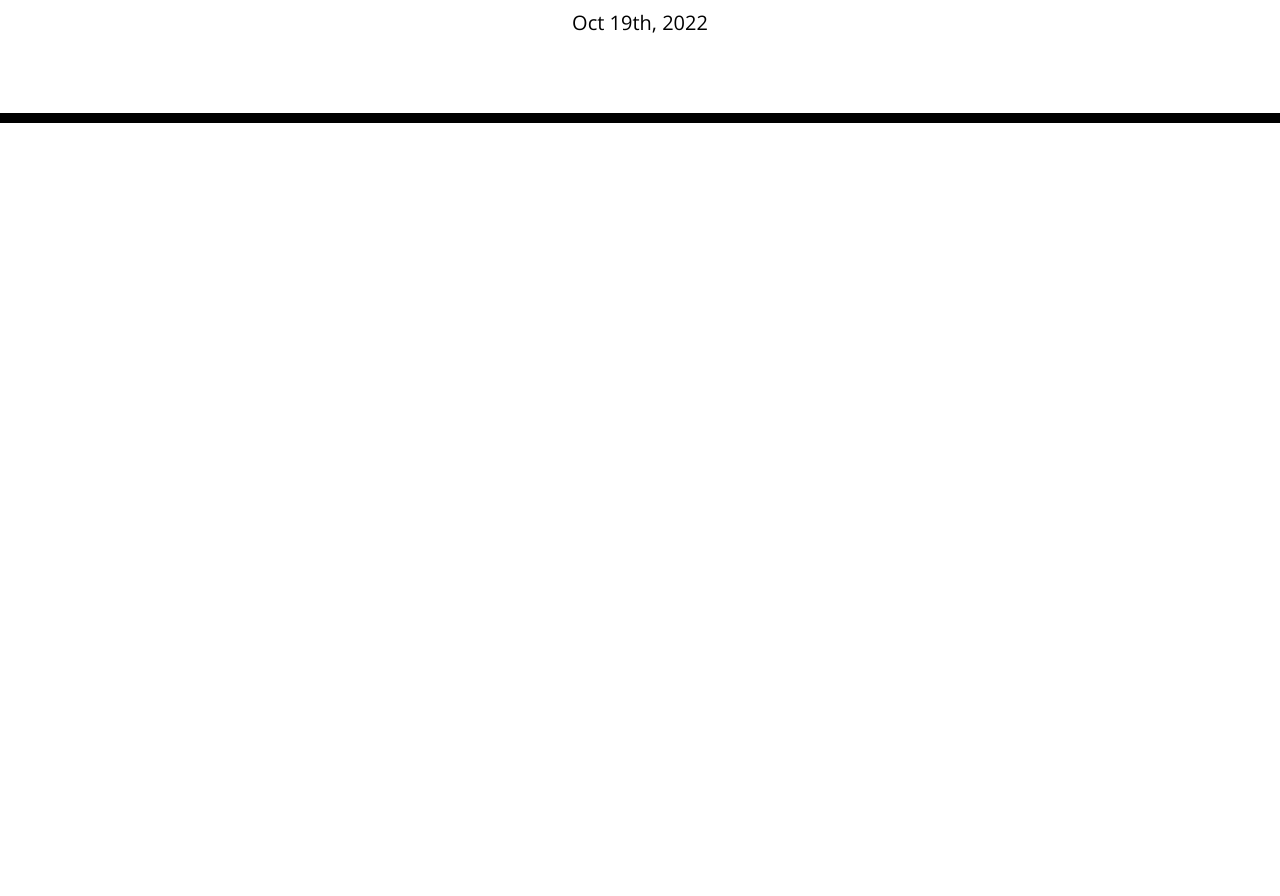
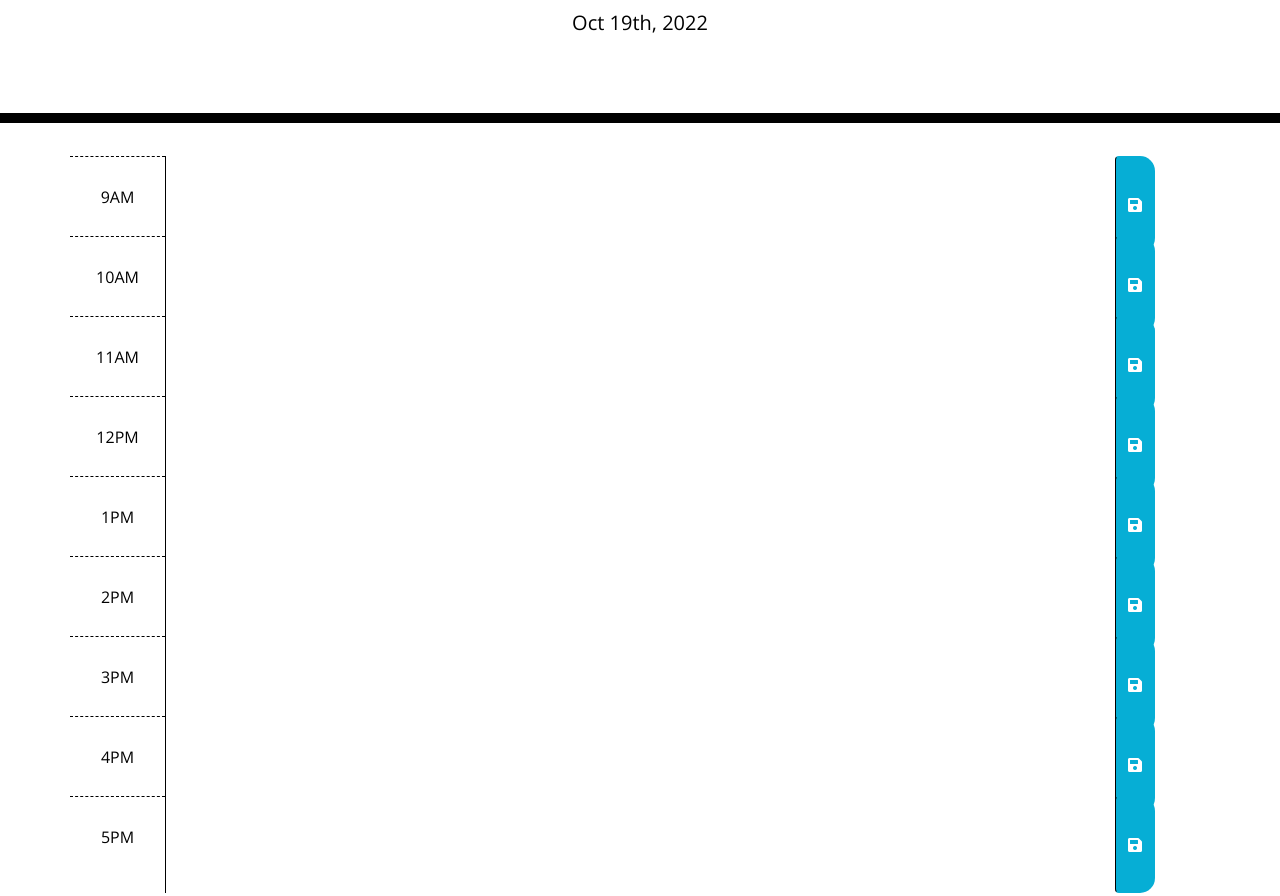
Before and after one commit to jpinto2/Work-Day-Scheduler, a plain HTML site: page index.html in a window 1280 px wide. Shown: the part 181-1077 px from the top of the page. Before the commit the page ends 800 px from the top, so only its background shows below. Drawn offline with nearby package versions, Linux system fonts and the light colour scheme.

Commit message:
index.html timeblocks

```diff
--- a/index.html
+++ b/index.html
@@ -30,6 +30,104 @@
     </header>
     <div class="container">
       <!-- Timeblocks go here -->
+      <div id="9am" class="time-block row">
+
+        <div class="col-md-1 hour">
+          <p>9AM</p>
+        </div>
+
+        <textarea class="col-md-10 description"></textarea>
+
+        <button class="btn saveBtn"><i class="fas fa-save"></i></button>
+      </div>
+
+      <div id="10am" class="time-block row">
+
+        <div class="col-md-1 hour">
+          <p>10AM</p>
+        </div>
+
+        <textarea class="col-md-10 description"></textarea>
+
+        <button class="btn saveBtn"><i class="fas fa-save"></i></button>
+      </div>
+
+      <div id="11am" class="time-block row">
+
+        <div class="col-md-1 hour">
+          <p>11AM</p>
+        </div>
+
+        <textarea class="col-md-10 description"></textarea>
+
+        <button class="btn saveBtn"><i class="fas fa-save"></i></button>
+      </div>
+
+      <div id="12pm" class="time-block row">
+
+        <div class="col-md-1 hour">
+          <p>12PM</p>
+        </div>
+
+        <textarea class="col-md-10 description"></textarea>
+
+        <button class="btn saveBtn"><i class="fas fa-save"></i></button>
+      </div>
+
+      <div id="1pm" class="time-block row">
+
+        <div class="col-md-1 hour">
+          <p>1PM</p>
+        </div>
+
+        <textarea class="col-md-10 description"></textarea>
+
+        <button class="btn saveBtn"><i class="fas fa-save"></i></button>
+      </div>
+
+      <div id="2pm" class="time-block row">
+
+        <div class="col-md-1 hour">
+          <p>2PM</p>
+        </div>
+
+        <textarea class="col-md-10 description"></textarea>
+
+        <button class="btn saveBtn"><i class="fas fa-save"></i></button>
+      </div>
+
+      <div id="3pm" class="time-block row">
+
+        <div class="col-md-1 hour">
+          <p>3PM</p>
+        </div>
+
+        <textarea class="col-md-10 description"></textarea>
+
+        <button class="btn saveBtn"><i class="fas fa-save"></i></button>
+      </div>
+
+      <div id="4pm" class="time-block row">
+
+        <div class="col-md-1 hour">
+          <p>4PM</p>
+        </div>
+
+        <textarea class="col-md-10 description"></textarea>
+
+        <button class="btn saveBtn"><i class="fas fa-save"></i></button>
+      </div>
+
+      <div id="5pm" class="time-block row">
+
+        <div class="col-md-1 hour">
+          <p>5PM</p>
+        </div>
+
+        <textarea class="col-md-10 description"></textarea>
+
+        <button class="btn saveBtn"><i class="fas fa-save"></i></button>
+      </div>
     </div>
 
     <script src="https://code.jquery.com/jquery-3.4.1.min.js"></script>
```
